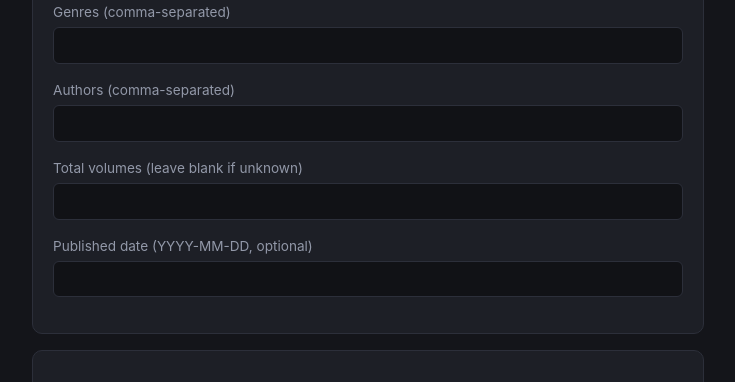
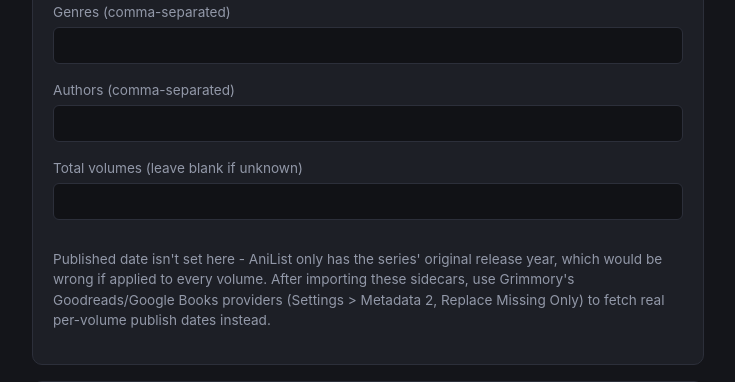
Before and after one commit to Unyu9/manga, a Flask app: template templates/review.html in a window 1280 px wide. Shown: the part 398-780 px from the top of the page, without its empty margins (272-1007 px from the left). Run offline with Flask 3, Linux system fonts and the light colour scheme; the template is opened without the code that fills it, so the values that code supplies are empty.

Commit message:
Add files via upload

```diff
--- a/app.py
+++ b/app.py
@@ -39,7 +39,7 @@ app.secret_key = os.environ.get("FLASK_SECRET_KEY", "dev-only-change-me")
 BOOKS_ROOT = Path(os.environ.get("BOOKS_ROOT", "/books"))
 ANILIST_URL = "https://graphql.anilist.co"
 BOOK_EXTENSIONS = {".cbz", ".cbr", ".cb7", ".epub", ".pdf"}
-VOLUME_NUM_RE = re.compile(r"(?:vol(?:ume)?\.?\s*)(\d{1,4})", re.IGNORECASE)
+VOLUME_NUM_RE = re.compile(r"\bv(?:ol(?:ume)?)?\.?\s*(\d{1,4})\b", re.IGNORECASE)
 
 SEARCH_QUERY = """
 query ($search: String) {
@@ -137,8 +137,48 @@ def extract_volume_number(filename: str) -> int | None:
     return int(match.group(1)) if match else None
 
 
-@app.route("/")
-def index():
+GRIMMORY_BASE_URL = os.environ.get("GRIMMORY_BASE_URL", "").rstrip("/")
+GRIMMORY_USERNAME = os.environ.get("GRIMMORY_USERNAME", "")
+GRIMMORY_PASSWORD = os.environ.get("GRIMMORY_PASSWORD", "")
+GRIMMORY_LIBRARY_NAME = os.environ.get("GRIMMORY_LIBRARY_NAME", "Manga")
+
+
+def grimmory_api_configured() -> bool:
+    return bool(GRIMMORY_BASE_URL and GRIMMORY_USERNAME and GRIMMORY_PASSWORD)
+
+
+def grimmory_request(method: str, path: str, token: str | None = None, body: dict | None = None) -> dict:
+    url = f"{GRIMMORY_BASE_URL}{path}"
+    headers = {"Content-Type": "application/json", "Accept": "application/json"}
+    if token:
+        headers["Authorization"] = f"Bearer {token}"
+    data = json.dumps(body).encode() if body is not None else None
+    req = request.Request(url, data=data, headers=headers, method=method)
+    with request.urlopen(req, timeout=20) as resp:
+        raw = resp.read()
+        return json.loads(raw) if raw else {}
+
+
+def grimmory_login() -> str:
+    result = grimmory_request(
+        "POST", "/api/v1/auth/login", body={"username": GRIMMORY_USERNAME, "password": GRIMMORY_PASSWORD}
+    )
+    return result["accessToken"]
+
+
+def grimmory_find_library_id(token: str, library_name: str) -> int | None:
+    libraries = grimmory_request("GET", "/api/v1/libraries", token=token)
+    for lib in libraries:
+        if lib.get("name") == library_name:
+            return lib.get("id")
+    return None
+
+
+def grimmory_bulk_import_sidecar(token: str, library_id: int) -> dict:
+    return grimmory_request("POST", f"/api/v1/libraries/{library_id}/sidecar/import-all", token=token)
+
+
+
     folders = list_series_folders()
     return render_template("index.html", folders=folders, books_root=str(BOOKS_ROOT))
 
@@ -196,7 +236,6 @@ def select():
     genres = media.get("genres", [])
     authors = build_authors(media)
     series_total = media.get("volumes")
-    published_date = build_published_date(media)
 
     files = list_book_files(folder)
     rows = []
@@ -211,7 +250,6 @@ def select():
         genres=genres,
         authors=authors,
         series_total=series_total if series_total is not None else "",
-        published_date=published_date or "",
         rows=rows,
     )
 
@@ -230,7 +268,6 @@ def generate():
     authors = [a for a in flask_request.form.get("authors", "").split(",") if a]
     series_total_raw = flask_request.form.get("series_total", "").strip()
     series_total = int(series_total_raw) if series_total_raw.isdigit() else None
-    published_date = flask_request.form.get("published_date", "").strip() or None
 
     filenames = flask_request.form.getlist("filename")
     volumes = flask_request.form.getlist("volume")
@@ -260,15 +297,36 @@ def generate():
                 "series": series_obj,
             },
         }
-        if published_date:
-            sidecar["metadata"]["publishedDate"] = published_date
+        # NOTE: deliberately NOT setting publishedDate here. AniList only
+        # has the series' original release date, which would be wrong if
+        # applied to every volume. Use Grimmory's own Goodreads/Google
+        # Books providers instead (Settings > Metadata 2) - those list
+        # each volume separately with real per-volume dates.
 
         book_path = folder / filename
         out_path = book_path.with_suffix("").with_suffix(".metadata.json")
         out_path.write_text(json.dumps(sidecar, indent=2, ensure_ascii=False), encoding="utf-8")
         written.append(out_path.name)
 
-    return render_template("result.html", folder=folder_name, written=written, skipped=skipped)
+    api_result = {"attempted": False}
+    if grimmory_api_configured() and written:
+        api_result["attempted"] = True
+        try:
+            token = grimmory_login()
+            library_id = grimmory_find_library_id(token, GRIMMORY_LIBRARY_NAME)
+            if library_id is None:
+                api_result["error"] = f"Library '{GRIMMORY_LIBRARY_NAME}' not found in Grimmory."
+            else:
+                grimmory_bulk_import_sidecar(token, library_id)
+                api_result["success"] = True
+        except error.HTTPError as e:
+            api_result["error"] = f"Grimmory API error: {e.code} - {e.read().decode(errors='ignore')[:300]}"
+        except error.URLError as e:
+            api_result["error"] = f"Couldn't reach Grimmory: {e.reason}"
+        except Exception as e:
+            api_result["error"] = f"Unexpected error: {e}"
+
+    return render_template("result.html", folder=folder_name, written=written, skipped=skipped, api_result=api_result)
 
 
 if __name__ == "__main__":
--- a/templates/review.html
+++ b/templates/review.html
@@ -20,8 +20,10 @@
     <label for="series_total">Total volumes (leave blank if unknown)</label>
     <input type="text" id="series_total" name="series_total" value="{{ series_total }}">
 
-    <label for="published_date">Published date (YYYY-MM-DD, optional)</label>
-    <input type="text" id="published_date" name="published_date" value="{{ published_date }}">
+    <p class="muted">Published date isn't set here - AniList only has the series' original
+    release year, which would be wrong if applied to every volume. After importing these
+    sidecars, use Grimmory's Goodreads/Google Books providers (Settings &gt; Metadata 2,
+    Replace Missing Only) to fetch real per-volume publish dates instead.</p>
   </div>
 
   <div class="panel">
```
Also changed, not shown: docker-compose.yml (+9 -0 lines), templates/result.html (+11 -1 lines), README.md, 1 other file.
